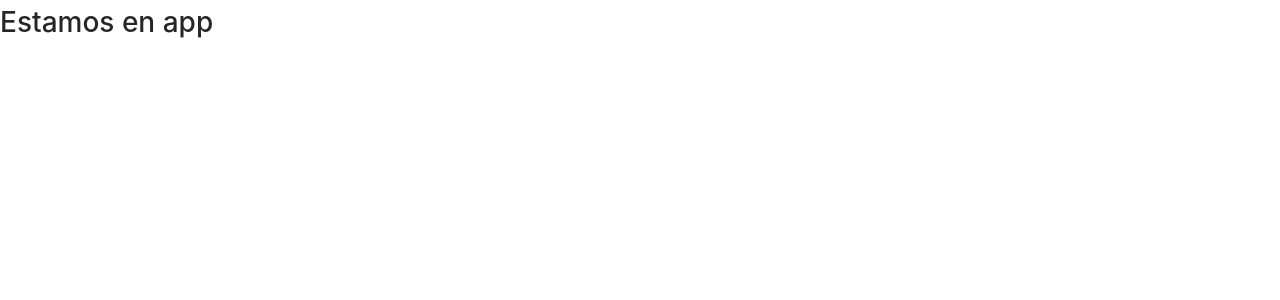
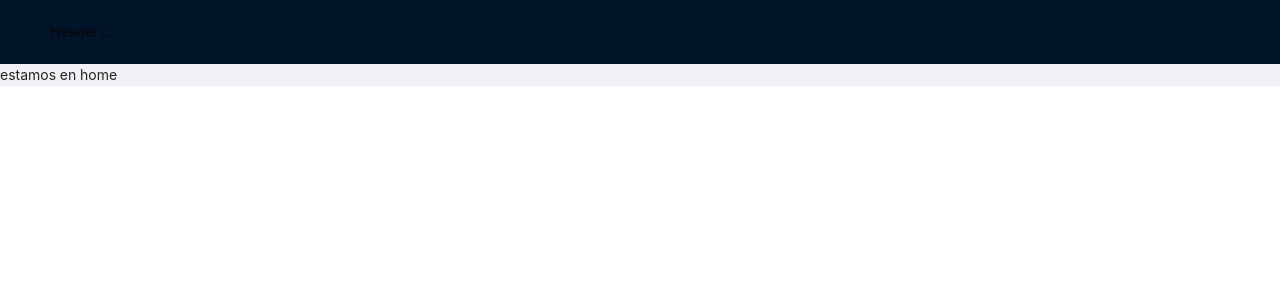
Before and after one commit to elisanba/app-peliculas, a React (Create React App) app: page / in a window 1280 px wide. Shown: the top 300 px of the page. Built offline with nearby package versions, Linux system fonts and the light colour scheme.

Commit message:
Creo el sistema de rutas en App importando todas las paginas y creando el Layaut

```diff
--- a/src/App.js
+++ b/src/App.js
@@ -1,14 +1,53 @@
 import React from "react"
+import {Layout} from "antd"
+import {BrowserRouter as Router,Switch,Route} from 'react-router-dom'
+
+//Importo todas las paginas
+import Home from './pages/home';
+import NewMovies from './pages/new-movies';
+import Popular from './pages/popular';
+import Search from './pages/search';
+import Movie from './pages/movie';
+import Error404 from './pages/error404';
+
+export default function App() {
+  const {Header,Content} = Layout;
 
 
 
+  return (
+    <Layout>
+      <Router>
+        <Header>
+          Header....
+        </Header>
 
-export default function App() {
-  return (
-    <div >
-     <h1>Estamos en app</h1>
+        <Content>
+          <Switch>
+            <Route path="/" exact ={true}>
+              <Home/>
+            </Route>
+            <Route path="/new-movies"  exact={true}>
+              <NewMovies/>
+            </Route>
+            <Route path="/popular"  exact={true}>
+              <Popular/>
+            </Route>
+            <Route path="/search"  exact={true}>
+              <Search/>
+            </Route>
+            <Route path="/movie/: id" exact ={true}>
+              <Movie/>
+            </Route>
+            <Route path = "*" >
+              <Error404/>
+            </Route>
 
 
-    </div>
+          </Switch>
+
+        </Content>
+      </Router>
+    </Layout>
   );
 }
```
Also changed, not shown: src/pages/error404.js (renamed from src/pages/error 404.js), src/pages/search.js (renamed from src/pages/serach.js), 1 other file (tests, documents, lock files or other folders).
